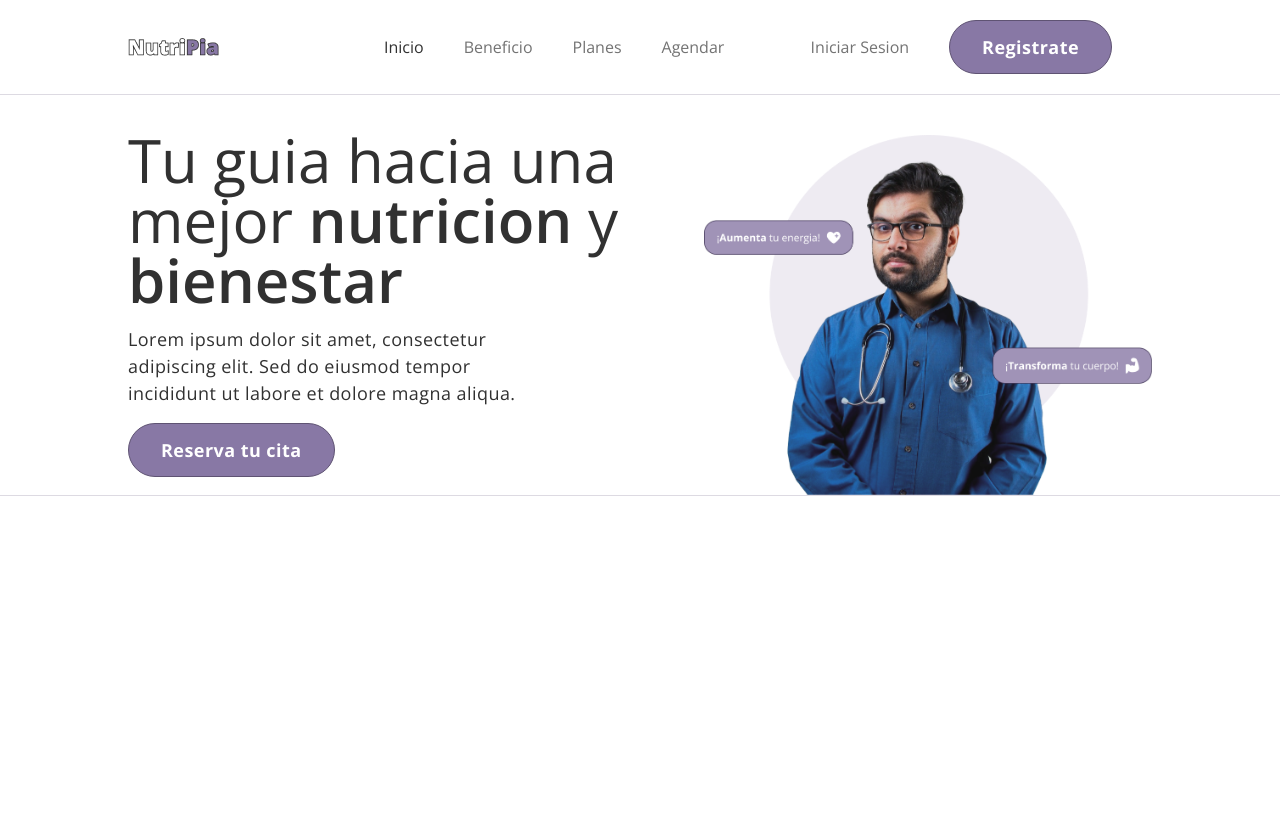
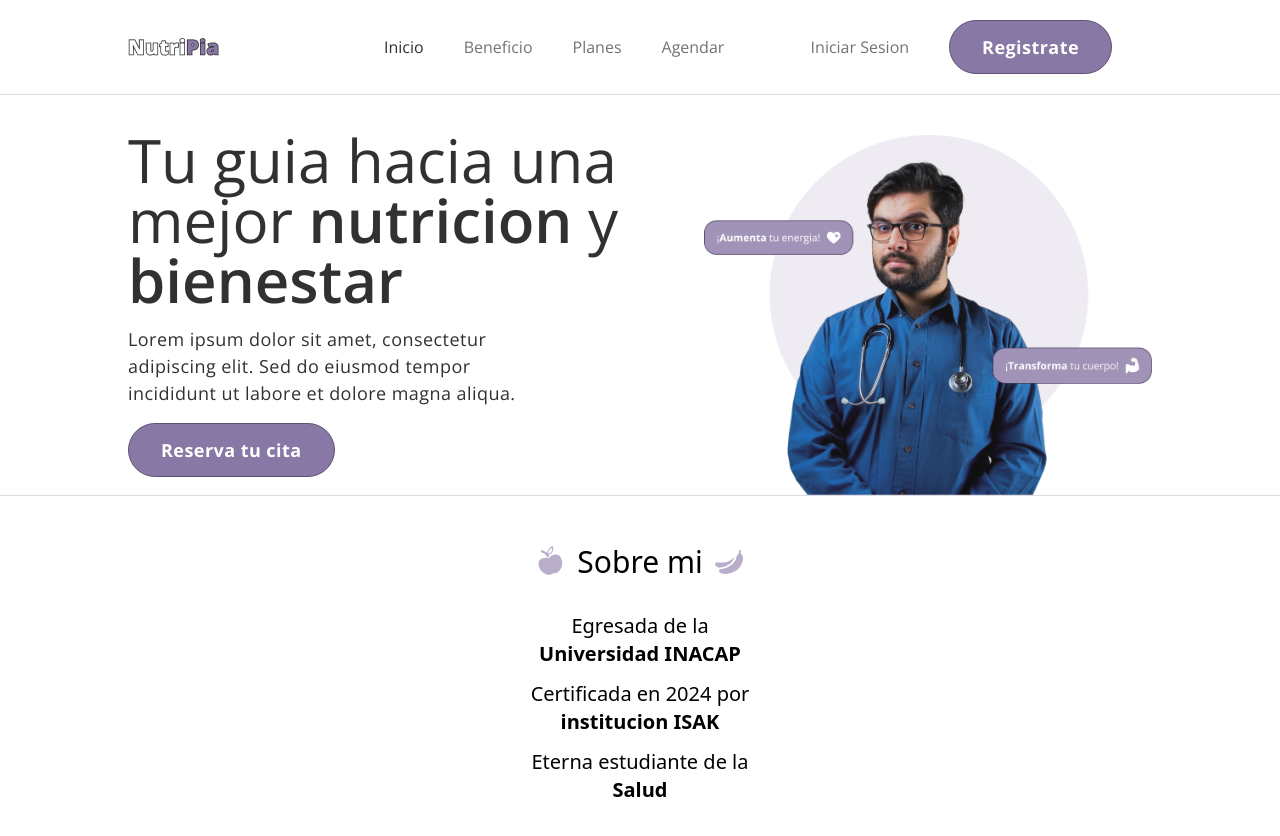
Before and after one commit to JooseMM/nutripia, an Angular app: page /inicio in a window 1280 px wide. Shown: the top 836 px of the page. Before the commit the page ends 800 px from the top, so only its background shows below. Built offline with nearby package versions, Linux system fonts and the light colour scheme.

Commit message:
adding about section

```diff
--- a/angular.json
+++ b/angular.json
@@ -7,7 +7,7 @@
       "projectType": "application",
       "schematics": {
         "@schematics/angular:component": {
-          "style": ""
+          "style": "none"
         }
       },
       "root": "",
--- /dev/null
+++ b/src/app/pages/home/components/about/about.component.html
@@ -0,0 +1,8 @@
+<section class="py-12 flex flex-col items-center">
+  <nt-subtitle title="Sobre mi" />
+  <div class="flex flex-col space-y-3 max-w-64 mt-8 items-center text-center ">
+    <h3 class="text-xl font-light">Egresada de la <b class="font-black">Universidad INACAP</b></h3>
+    <h3 class="text-xl font-light">Certificada en 2024 por <b class="font-black">institucion ISAK</b></h3>
+    <h3 class="text-xl font-light">Eterna estudiante de la <b class="font-black">Salud</b></h3>
+  </div>
+</section>
--- a/src/app/pages/home/components/hero/hero.component.html
+++ b/src/app/pages/home/components/hero/hero.component.html
@@ -1,4 +1,4 @@
-<div class="flex px-mobile-padding pt-4 pb-14 justify-center border-lavender-gray border-b flex-col items-center | lg:py-0 lg:items-center lg:justify-start lg:flex-row lg:px-desktop-padding">
+<section class="flex px-mobile-padding pt-4 pb-14 justify-center border-lavender-gray border-b flex-col items-center | lg:py-0 lg:items-center lg:justify-start lg:flex-row lg:px-desktop-padding">
   <!-- hero description section -->
   <div class="flex flex-col order-2 items-center mt-4 | lg:order-1 lg:text-left lg:items-start lg:space-y-4 lg:max-w-xl">
     <h1 class="font-serif text-4xl text-center max-w-[20ch] text-charcoal font-light | lg:text-left lg:text-[42px] | xl:text-6xl">
@@ -17,4 +17,4 @@
     <img src="assets/images/mobile-hero-image.png" class="lg:hidden block w-full max-w-md " alt="hero image"/>
     <img src="assets/images/desktop-hero-image.png" class="hidden w-full max-w-3xl lg:block" alt="hero image"/>
   </div>
-</div>
+</section>
--- a/src/app/pages/home/home.component.html
+++ b/src/app/pages/home/home.component.html
@@ -1 +1,2 @@
 <nt-hero />
+<nt-about />
--- a/src/app/pages/home/home.component.ts
+++ b/src/app/pages/home/home.component.ts
@@ -1,9 +1,10 @@
 import { Component } from '@angular/core';
 import { HeroComponent } from './components/hero/hero.component';
+import { AboutComponent } from './components/about/about.component';
 
 @Component({
   selector: 'nt-home',
-  imports: [HeroComponent],
+  imports: [HeroComponent, AboutComponent],
   templateUrl: './home.component.html',
 })
 export class HomePage {
--- /dev/null
+++ b/src/app/shared/subtitle/subtitle.component.html
@@ -0,0 +1,5 @@
+<div class="flex space-x-3 items-center">
+  <img src="/assets/icons/apple-icon.svg" class="w-7" alt="fruit icon"/>
+  <h2 class="text-2xl font-light | lg:text-3xl">{{ title() }}</h2>
+  <img src="/assets/icons/banana-icon.svg" class="w-7"  alt="fruit icon"/>
+</div>
--- /dev/null
+++ b/src/app/shared/subtitle/subtitle.component.ts
@@ -0,0 +1,10 @@
+import { Component, input } from '@angular/core';
+
+@Component({
+  selector: 'nt-subtitle',
+  imports: [],
+  templateUrl: './subtitle.component.html'
+})
+export class SubtitleComponent {
+  title = input.required<string>();
+}
```
Also changed, not shown: src/app/pages/home/components/about/about.component.ts (added, +11 -0 lines), 2 other files (tests, documents, lock files or other folders).
